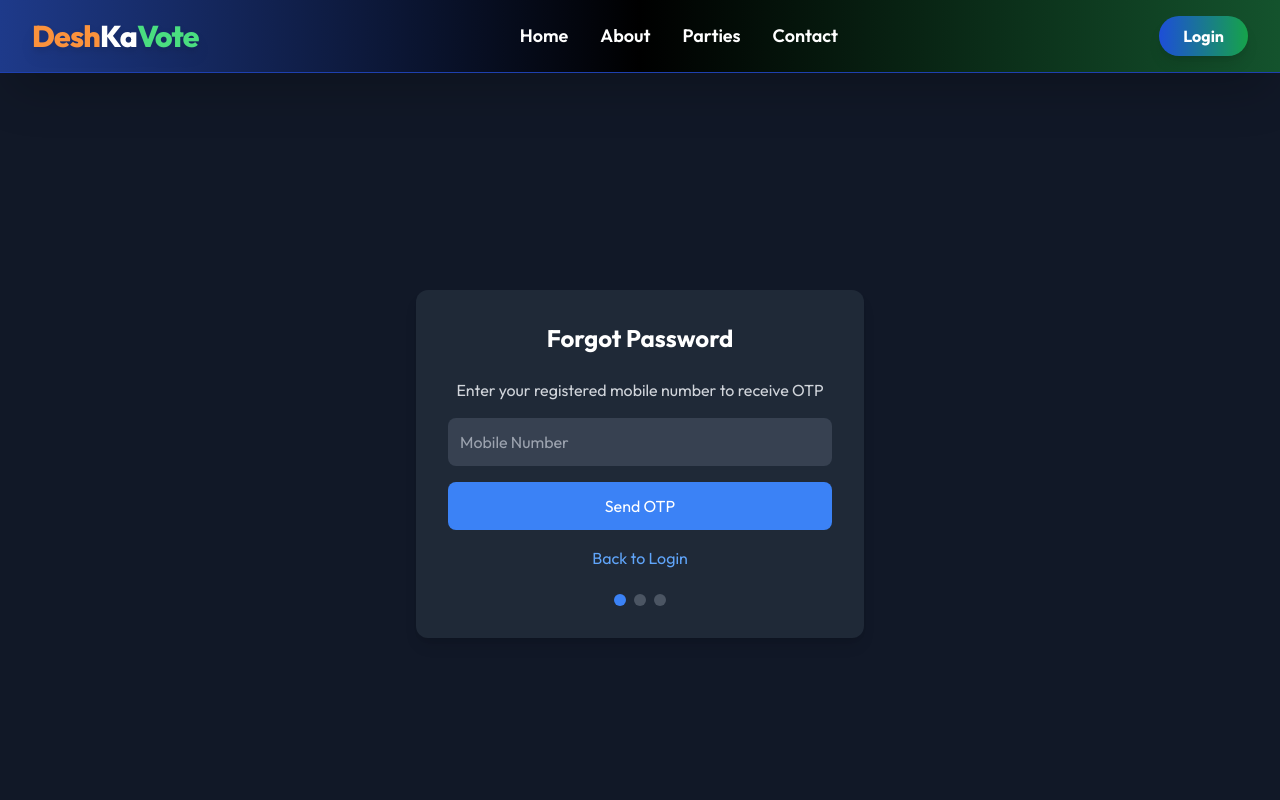
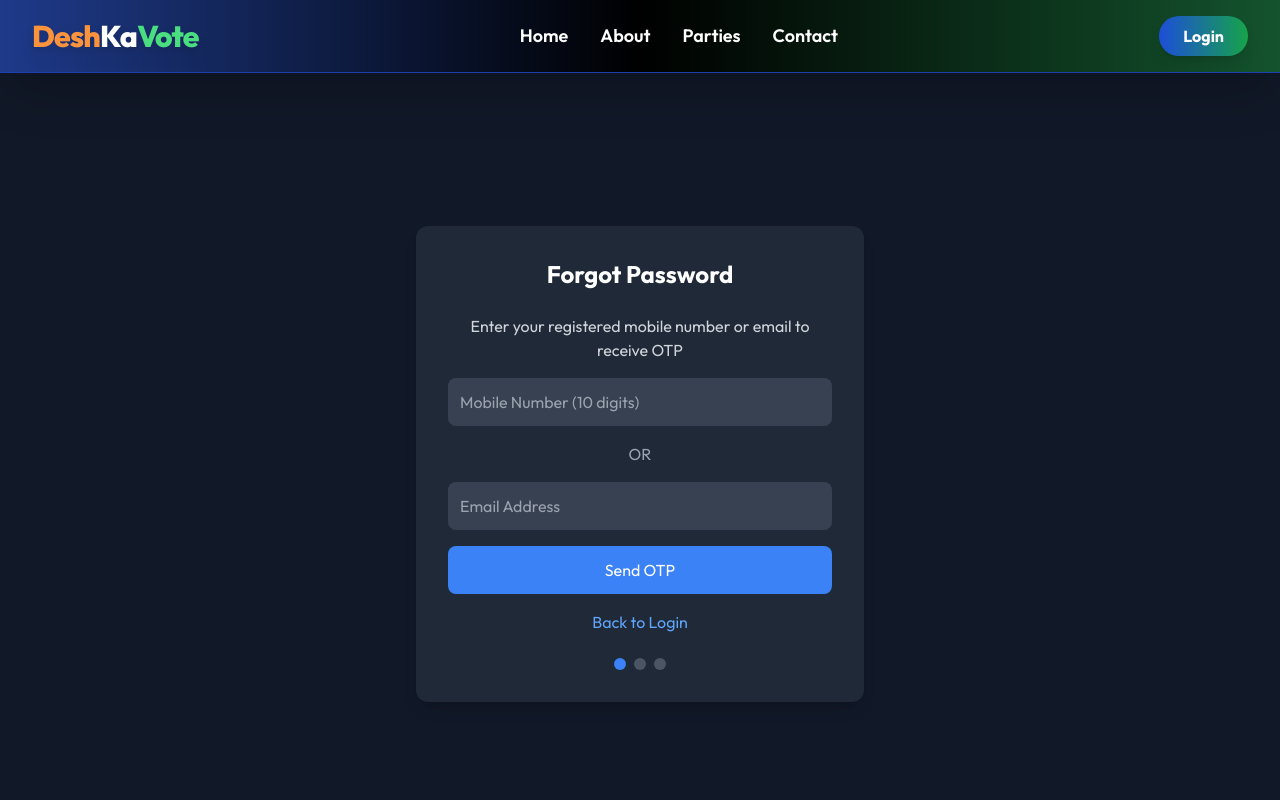
Before and after one commit to matchasai/Online_Voting, a React (Vite) app: page /forgot-password in a window 1280 px wide. Shown: the top 800 px of the page. Built offline with nearby package versions, Linux system fonts and the light colour scheme; no server answers.

Commit message:
added feature forgot-password

```diff
--- a/package.json
+++ b/package.json
@@ -6,6 +6,7 @@
   "scripts": {
     "dev": "vite",
     "build": "vite build",
+    "postinstall": "npx update-browserslist-db@latest --quiet || true",
     "lint": "eslint .",
     "preview": "vite preview"
   },
--- a/src/pages/ForgotPassword.jsx
+++ b/src/pages/ForgotPassword.jsx
@@ -11,6 +11,7 @@ const ForgotPassword = () => {
   const [step, setStep] = useState(1); // 1: Enter mobile, 2: Enter OTP, 3: New password
   const [formData, setFormData] = useState({
     mobile: "",
+    email: "",
     otp: "",
     newPassword: "",
     confirmPassword: ""
@@ -26,20 +27,23 @@ const ForgotPassword = () => {
   // Step 1: Send OTP to mobile number
   const handleSendOTP = async (e) => {
     e.preventDefault();
-
-    if (!formData.mobile || formData.mobile.length !== 10 || !/^\d{10}$/.test(formData.mobile)) {
-      toast.error("Please enter a valid 10-digit mobile number");
+    // Require either email or mobile
+    if ((!formData.mobile || !/^\d{10}$/.test(formData.mobile)) && (!formData.email || !/^[^\s@]+@[^\s@]+\.[^\s@]+$/.test(formData.email))) {
+      toast.error("Please enter a valid 10-digit mobile number or a valid email address");
       return;
     }
 
     setLoading(true);
     try {
-      const response = await axios.post(`${API_URL}/api/user/forgot-password`, {
-        mobile: formData.mobile
-      });
+      // Prefer mobile when provided (most users register with mobile). Fallback to email.
+      const mobileVal = formData.mobile?.trim();
+      const emailVal = formData.email?.trim();
+      const payload = (mobileVal && /^\d{10}$/.test(mobileVal)) ? { mobile: mobileVal } : { email: emailVal };
+      console.log("Sending forgot-password payload:", JSON.stringify(payload));
+      const response = await axios.post(`${API_URL}/api/user/forgot-password`, payload);
 
       if (response.data.success) {
-        toast.success("OTP sent successfully to your mobile number");
+        toast.success(response.data.message || "OTP sent successfully");
         setOtpSent(true);
         setStep(2);
       }
@@ -62,10 +66,11 @@ const ForgotPassword = () => {
 
     setLoading(true);
     try {
-      const response = await axios.post(`${API_URL}/api/user/verify-otp`, {
-        mobile: formData.mobile,
-        otp: formData.otp
-      });
+  const mobileVal = formData.mobile?.trim();
+  const emailVal = formData.email?.trim();
+  const payload = (mobileVal && /^\d{10}$/.test(mobileVal)) ? { mobile: mobileVal, otp: formData.otp.trim() } : { email: emailVal, otp: formData.otp.trim() };
+  console.log("Verifying OTP with payload:", JSON.stringify(payload));
+  const response = await axios.post(`${API_URL}/api/user/verify-otp`, payload);
 
       if (response.data.success) {
         toast.success("OTP verified successfully");
@@ -102,11 +107,13 @@ const ForgotPassword = () => {
 
     setLoading(true);
     try {
-      const response = await axios.post(`${API_URL}/api/user/reset-password`, {
-        mobile: formData.mobile,
-        otp: formData.otp,
-        newPassword: formData.newPassword
-      });
+      const mobileVal = formData.mobile?.trim();
+      const emailVal = formData.email?.trim();
+      const payload = (mobileVal && /^\d{10}$/.test(mobileVal))
+        ? { mobile: mobileVal, otp: formData.otp.trim(), newPassword: formData.newPassword }
+        : { email: emailVal, otp: formData.otp.trim(), newPassword: formData.newPassword };
+      console.log("Resetting password with payload:", JSON.stringify(payload));
+      const response = await axios.post(`${API_URL}/api/user/reset-password`, payload);
 
       if (response.data.success) {
         toast.success("Password reset successfully! You can now login with your new password");
@@ -133,17 +140,25 @@ const ForgotPassword = () => {
         {/* Step 1: Enter Mobile Number */}
         {step === 1 && (
           <form onSubmit={handleSendOTP} className="space-y-4">
-            <p className="text-gray-300 text-center">Enter your registered mobile number to receive OTP</p>
+            <p className="text-gray-300 text-center">Enter your registered mobile number or email to receive OTP</p>
             <input
               type="text"
               name="mobile"
-              placeholder="Mobile Number"
-              className="w-full p-3 bg-gray-700 text-white rounded-lg focus:ring-blue-500"
+              placeholder="Mobile Number (10 digits)"
+              className="w-full p-3 bg-gray-700 text-white rounded-lg focus:ring-blue-500 mb-2"
               onChange={handleChange}
-              required
               pattern="\d{10}"
               maxLength="10"
               title="Enter your 10-digit mobile number"
+              disabled={loading}
+            />
+            <div className="text-center text-gray-400 mb-2">OR</div>
+            <input
+              type="email"
+              name="email"
+              placeholder="Email Address"
+              className="w-full p-3 bg-gray-700 text-white rounded-lg focus:ring-blue-500"
+              onChange={handleChange}
               disabled={loading}
             />
             <button
```
Also changed, not shown: 1 other file (tests, documents, lock files or other folders).
